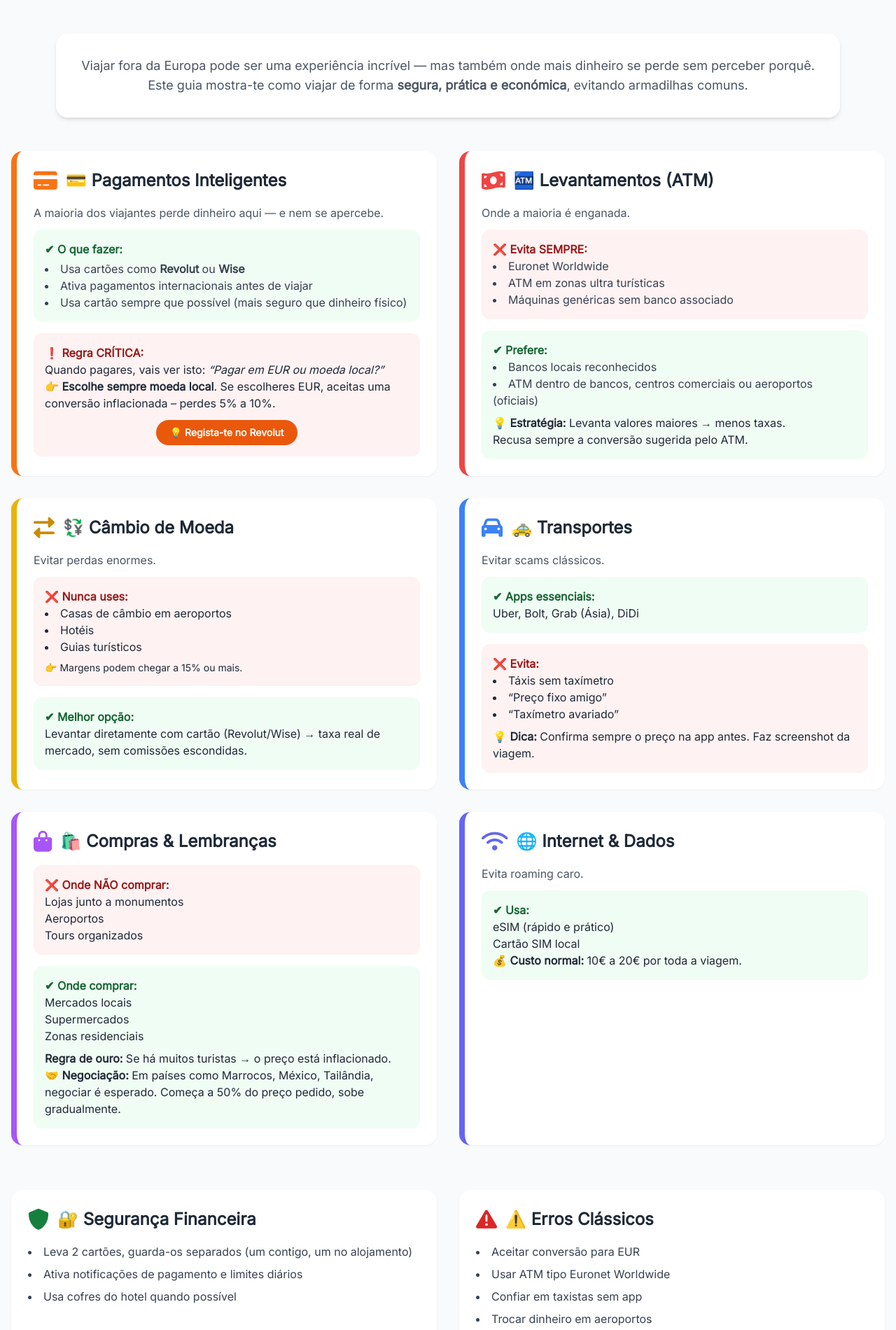
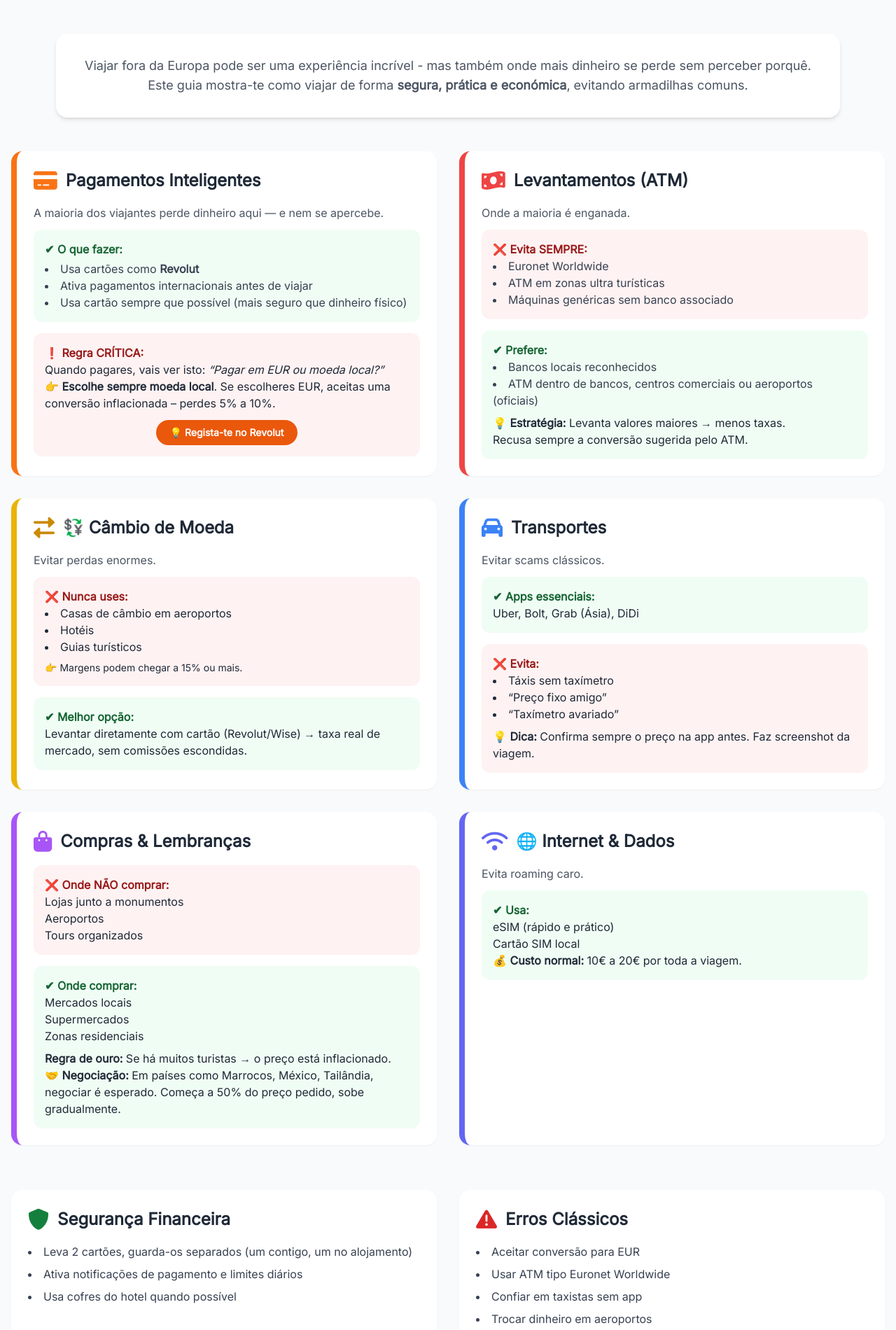
Before and after one commit to sauceisgood/Bluepalm, a Flask app: page /manual in a window 1280 px wide. Shown: the part 429-2329 px from the top of the page at 70% size. Run offline with Flask 3, Linux system fonts and the light colour scheme; some libraries are stand-ins or nearby versions.

Commit message:
Fix text formatting and update footer year

```diff
--- a/templates/manual.html
+++ b/templates/manual.html
@@ -56,7 +56,7 @@
     <!-- Introdução -->
     <section class="max-w-6xl mx-auto py-12 px-4">
         <div class="bg-white rounded-2xl shadow-md p-8 text-center">
-            <p class="text-gray-600 text-lg">Viajar fora da Europa pode ser uma experiência incrível — mas também onde mais dinheiro se perde sem perceber porquê.<br>
+            <p class="text-gray-600 text-lg">Viajar fora da Europa pode ser uma experiência incrível - mas também onde mais dinheiro se perde sem perceber porquê.<br>
             Este guia mostra-te como viajar de forma <strong>segura, prática e económica</strong>, evitando armadilhas comuns.</p>
         </div>
     </section>
@@ -68,13 +68,13 @@
         <div class="bg-white rounded-2xl shadow-sm card-tip p-6 border-l-8 border-orange-500">
             <div class="flex items-center gap-3 mb-4">
                 <i class="fas fa-credit-card text-3xl text-orange-500"></i>
-                <h2 class="text-2xl font-bold text-gray-800">💳 Pagamentos Inteligentes</h2>
+                <h2 class="text-2xl font-bold text-gray-800">Pagamentos Inteligentes</h2>
             </div>
             <p class="text-gray-600 mb-3">A maioria dos viajantes perde dinheiro aqui — e nem se apercebe.</p>
             <div class="bg-green-50 p-4 rounded-xl mb-4">
                 <p class="font-semibold text-green-800">✔ O que fazer:</p>
                 <ul class="list-disc list-inside text-gray-700 mt-1">
-                    <li>Usa cartões como <strong>Revolut</strong> ou <strong>Wise</strong></li>
+                    <li>Usa cartões como <strong>Revolut</strong></li>
                     <li>Ativa pagamentos internacionais antes de viajar</li>
                     <li>Usa cartão sempre que possível (mais seguro que dinheiro físico)</li>
                 </ul>
@@ -84,7 +84,7 @@
                 <p>Quando pagares, vais ver isto: <em>“Pagar em EUR ou moeda local?”</em><br>
                 👉 <strong>Escolhe sempre moeda local</strong>. Se escolheres EUR, aceitas uma conversão inflacionada – perdes 5% a 10%.</p>
                 <div class="mt-3 text-center">
-                    <a href="https://revolut.com" target="_blank" class="inline-block bg-orange-600 text-white px-5 py-2 rounded-full text-sm font-semibold hover:bg-orange-700 transition">💡 Regista-te no Revolut</a>
+                    <a href="https://revolut.com/referral/?referral-code=eduardo_a88!MAY1-26-AR&geo-redirect" target="_blank" class="inline-block bg-orange-600 text-white px-5 py-2 rounded-full text-sm font-semibold hover:bg-orange-700 transition">💡 Regista-te no Revolut</a>
                 </div>
             </div>
         </div>
@@ -93,7 +93,7 @@
         <div class="bg-white rounded-2xl shadow-sm card-tip p-6 border-l-8 border-red-500">
             <div class="flex items-center gap-3 mb-4">
                 <i class="fas fa-money-bill-wave text-3xl text-red-500"></i>
-                <h2 class="text-2xl font-bold text-gray-800">🏧 Levantamentos (ATM)</h2>
+                <h2 class="text-2xl font-bold text-gray-800">Levantamentos (ATM)</h2>
             </div>
             <p class="text-gray-600 mb-3">Onde a maioria é enganada.</p>
             <div class="bg-red-50 p-4 rounded-xl mb-4">
@@ -136,7 +136,7 @@
         <div class="bg-white rounded-2xl shadow-sm card-tip p-6 border-l-8 border-blue-500">
             <div class="flex items-center gap-3 mb-4">
                 <i class="fas fa-car text-3xl text-blue-500"></i>
-                <h2 class="text-2xl font-bold text-gray-800">🚕 Transportes</h2>
+                <h2 class="text-2xl font-bold text-gray-800">Transportes</h2>
             </div>
             <p class="text-gray-600 mb-3">Evitar scams clássicos.</p>
             <div class="bg-green-50 p-4 rounded-xl mb-4">
@@ -154,7 +154,7 @@
         <div class="bg-white rounded-2xl shadow-sm card-tip p-6 border-l-8 border-purple-500">
             <div class="flex items-center gap-3 mb-4">
                 <i class="fas fa-shopping-bag text-3xl text-purple-500"></i>
-                <h2 class="text-2xl font-bold text-gray-800">🛍️ Compras & Lembranças</h2>
+                <h2 class="text-2xl font-bold text-gray-800">Compras & Lembranças</h2>
             </div>
             <div class="bg-red-50 p-4 rounded-xl mb-4">
                 <p class="font-semibold text-red-800">❌ Onde NÃO comprar:</p>
@@ -190,7 +190,7 @@
         <div class="bg-white rounded-2xl shadow-sm p-6">
             <div class="flex items-center gap-3 mb-4">
                 <i class="fas fa-shield-alt text-3xl text-green-700"></i>
-                <h2 class="text-2xl font-bold text-gray-800">🔐 Segurança Financeira</h2>
+                <h2 class="text-2xl font-bold text-gray-800">Segurança Financeira</h2>
             </div>
             <ul class="list-disc list-inside text-gray-700 space-y-2">
                 <li>Leva 2 cartões, guarda-os separados (um contigo, um no alojamento)</li>
@@ -202,7 +202,7 @@
         <div class="bg-white rounded-2xl shadow-sm p-6">
             <div class="flex items-center gap-3 mb-4">
                 <i class="fas fa-exclamation-triangle text-3xl text-red-600"></i>
-                <h2 class="text-2xl font-bold text-gray-800">⚠️ Erros Clássicos</h2>
+                <h2 class="text-2xl font-bold text-gray-800">Erros Clássicos</h2>
             </div>
             <ul class="list-disc list-inside text-gray-700 space-y-2">
                 <li>Aceitar conversão para EUR</li>
@@ -220,10 +220,10 @@
     <section class="bg-gradient-to-r from-blue-900 to-teal-800 text-white py-16 px-4">
         <div class="max-w-4xl mx-auto text-center">
             <i class="fas fa-star-of-life text-4xl mb-4"></i>
-            <h2 class="text-3xl font-bold">📌 Estratégia Inteligente (Resumo PRO)</h2>
+            <h2 class="text-3xl font-bold">Estratégia Inteligente (Resumo PRO)</h2>
             <div class="mt-6 grid grid-cols-1 md:grid-cols-2 gap-4 text-left text-gray-200">
                 <ul class="list-disc list-inside">
-                    <li>Usa Revolut ou Wise</li>
+                    <li>Usa Revolut</li>
                     <li>Paga sempre em moeda local</li>
                     <li>Levanta dinheiro apenas em bancos</li>
                     <li>Usa apps de transporte</li>
@@ -241,7 +241,7 @@
     <section class="max-w-4xl mx-auto py-16 px-4">
         <div class="bg-white rounded-2xl shadow-md p-8 text-center">
             <i class="fas fa-check-circle text-5xl text-green-600 mb-4"></i>
-            <h2 class="text-3xl font-bold text-gray-800">✅ Checklist Final (Antes de Viajar)</h2>
+            <h2 class="text-3xl font-bold text-gray-800">Checklist Final (Antes de Viajar)</h2>
             <div class="mt-6 text-left grid sm:grid-cols-2 gap-3 text-gray-700">
                 <div><i class="fas fa-check text-green-500 mr-2"></i> Cartão sem taxas ativo</div>
                 <div><i class="fas fa-check text-green-500 mr-2"></i> Apps instaladas (Uber/Bolt/etc.)</div>
@@ -260,9 +260,9 @@
     <footer class="bg-white border-t py-8 text-center text-gray-500 text-sm">
         <div class="max-w-7xl mx-auto px-4">
             <div class="flex flex-col md:flex-row justify-between items-center gap-4">
-                <p>© 2025 Blue Palm Traveling · Manual do Viajante</p>
+                <p>© 2026 Blue Palm Traveling · Manual do Viajante</p>
                 <a href="https://instagram.com/bluepalmtraveling" target="_blank" class="text-gray-600 hover:text-orange-600 transition">
-                    <i class="fab fa-instagram"></i> @bluepalmtraveling
+                    <i class="fab fa-instagram"></i> bluepalmtraveling
                 </a>
             </div>
         </div>
```
